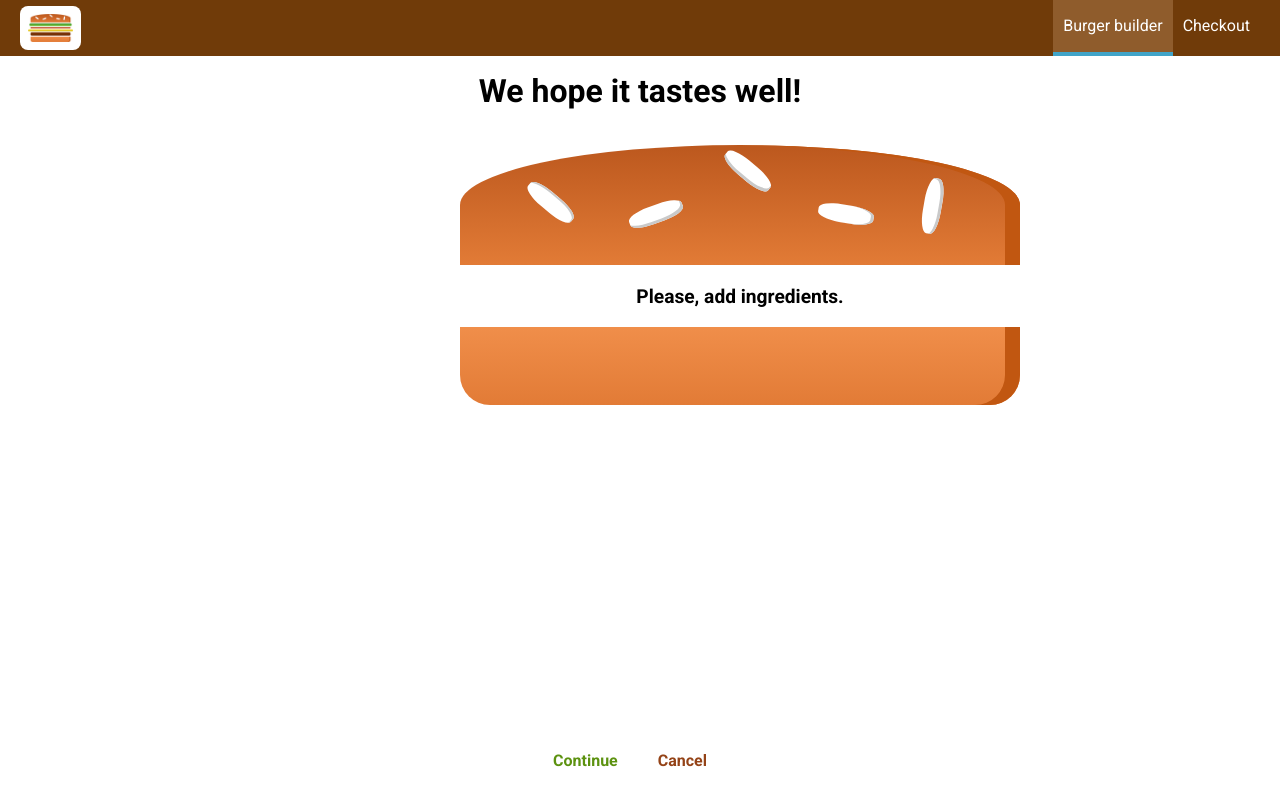
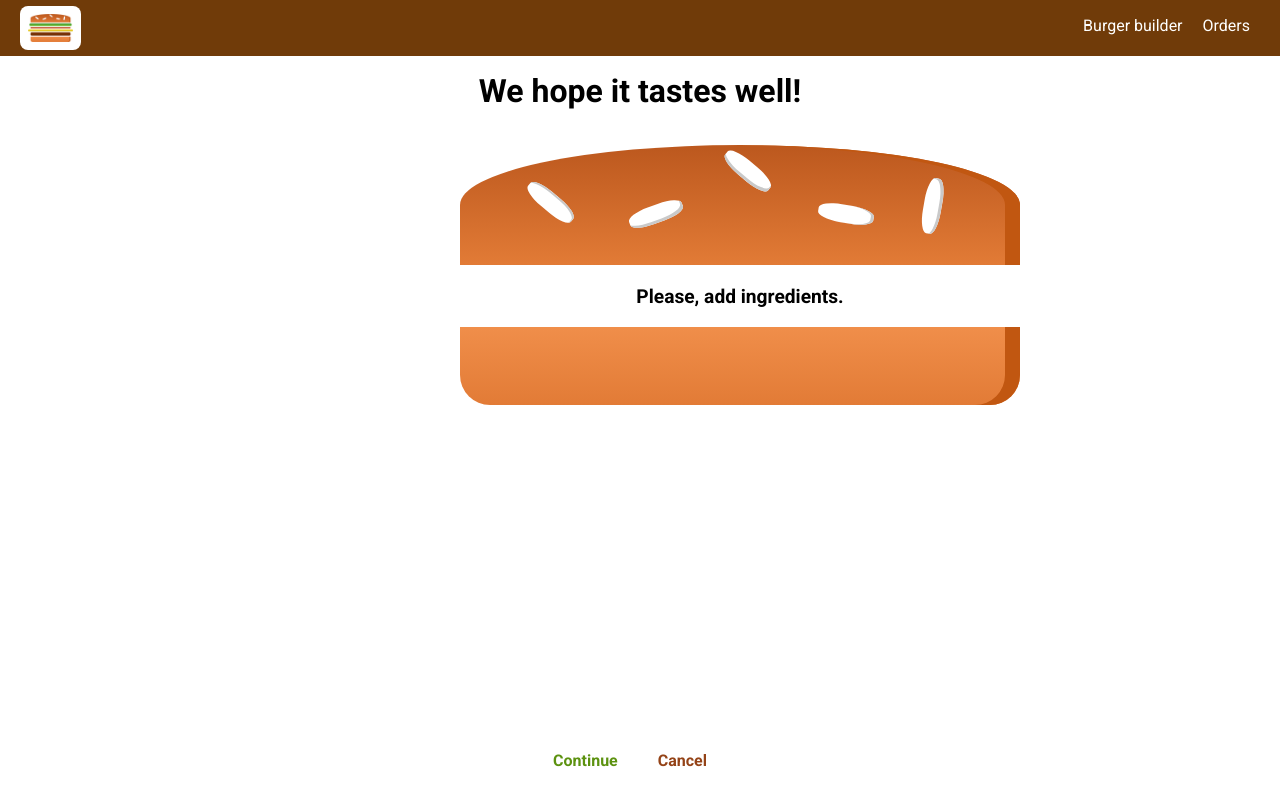
Before and after one commit to bartlomiejwiejak/burger-project, a React (Create React App) app: page /checkout in a window 1280 px wide. Built offline with nearby package versions, Linux system fonts and the light colour scheme.

Commit message:
Nav links for /orders and home page

```diff
--- a/src/components/Navigation/NavigationItems/NavigationItem/NavigationItem.js
+++ b/src/components/Navigation/NavigationItems/NavigationItem/NavigationItem.js
@@ -1,10 +1,10 @@
 import React from 'react';
 import './NavigationItem.css';
-
+import { NavLink } from 'react-router-dom';
 const NavigationItem = (props) => {
   return (
     <li className='NavigationItem'>
-      <a href={props.link} className={props.active ? 'active' : null}>{props.children}</a>
+      <NavLink exact={props.exact} to={props.link}>{props.children}</NavLink>
     </li>
   );
 }
--- a/src/components/Navigation/NavigationItems/NavigationItems.js
+++ b/src/components/Navigation/NavigationItems/NavigationItems.js
@@ -4,8 +4,8 @@
 const NavigationItems = () => {
   return (
     <ul className='NavigationItems'>
-      <NavigationItem link='/' active>Burger builder</NavigationItem>
-      <NavigationItem link='/'>Checkout</NavigationItem>
+      <NavigationItem link='/' exact>Burger builder</NavigationItem>
+      <NavigationItem link='/orders'>Orders</NavigationItem>
     </ul>
   );
 }
```
